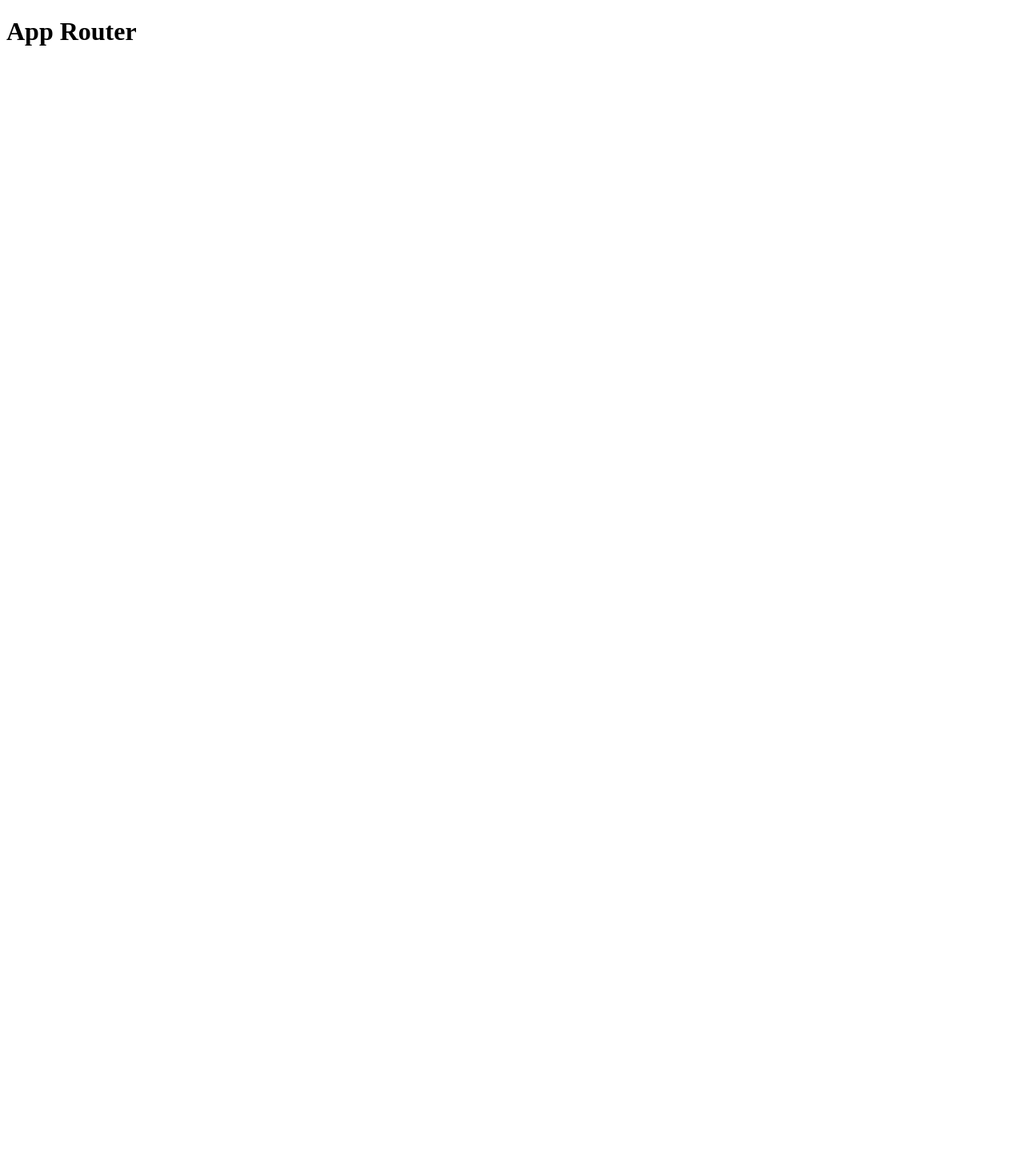
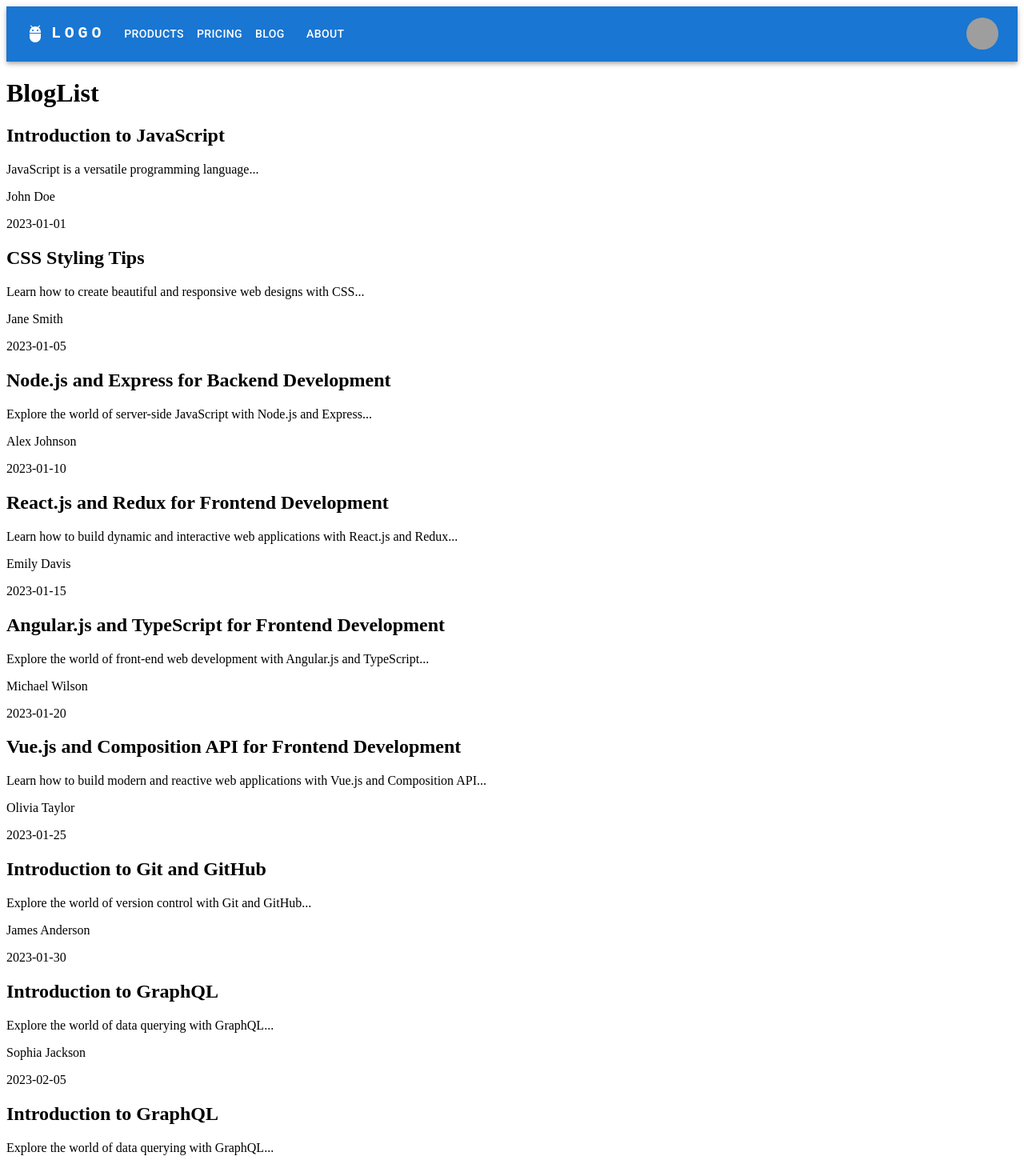
Before and after one commit to gillesashley/my-blog, a React (Vite) app: page / in a window 1280 px wide. Shown: the top 1460 px of the page at 80% size. Before the commit the page ends 800 px from the top, so only its background shows below. Built offline with nearby package versions, Linux system fonts and the light colour scheme; grey boxes are pictures that could not be loaded.

Commit message:
added error-page, index-home component, created a blogpost dummy data, routed links on navbar and rendered blog posts in bloglist component

```diff
--- a/src/components/about/about.component.tsx
+++ b/src/components/about/about.component.tsx
@@ -0,0 +1,7 @@
+export default function About() {
+  return (
+    <div>
+      <h1>About</h1>
+    </div>
+  );
+}
--- a/src/components/blog/bloglist.component.tsx
+++ b/src/components/blog/bloglist.component.tsx
@@ -0,0 +1,19 @@
+import { blogPosts } from "../../utils/posts.utils";
+
+export default function BlogList() {
+  const listOfPosts = blogPosts.map(({ id, title, content, author, date }) => (
+    <div key={id}>
+      <h2>{title}</h2>
+      <p>{content}</p>
+      <p>{author}</p>
+      <p>{date}</p>
+    </div>
+  ));
+
+  return (
+    <div>
+      <h1>BlogList</h1>
+      <p>{listOfPosts}</p>
+    </div>
+  );
+}
--- a/src/components/common/footer.component.tsx
+++ b/src/components/common/footer.component.tsx
@@ -0,0 +1,7 @@
+export default function Footer() {
+  return (
+    <>
+      <h1>Footer</h1>
+    </>
+  );
+}
--- a/src/components/common/navbar.component.tsx
+++ b/src/components/common/navbar.component.tsx
@@ -0,0 +1,168 @@
+import * as React from "react";
+import AppBar from "@mui/material/AppBar";
+import Box from "@mui/material/Box";
+import Toolbar from "@mui/material/Toolbar";
+import IconButton from "@mui/material/IconButton";
+import Typography from "@mui/material/Typography";
+import Menu from "@mui/material/Menu";
+import MenuIcon from "@mui/icons-material/Menu";
+import Container from "@mui/material/Container";
+import Avatar from "@mui/material/Avatar";
+import Button from "@mui/material/Button";
+import Tooltip from "@mui/material/Tooltip";
+import MenuItem from "@mui/material/MenuItem";
+import AdbIcon from "@mui/icons-material/Adb";
+import { Link } from "react-router-dom";
+
+const pages = ["Products", "Pricing", "Blog", "About"];
+const settings = ["Profile", "Account", "Dashboard", "Logout"];
+
+export default function Navbar() {
+  const [anchorElNav, setAnchorElNav] = React.useState<null | HTMLElement>(
+    null
+  );
+  const [anchorElUser, setAnchorElUser] = React.useState<null | HTMLElement>(
+    null
+  );
+
+  const handleOpenNavMenu = (event: React.MouseEvent<HTMLElement>) => {
+    setAnchorElNav(event.currentTarget);
+  };
+  const handleOpenUserMenu = (event: React.MouseEvent<HTMLElement>) => {
+    setAnchorElUser(event.currentTarget);
+  };
+
+  const handleCloseNavMenu = () => {
+    setAnchorElNav(null);
+  };
+
+  const handleCloseUserMenu = () => {
+    setAnchorElUser(null);
+  };
+
+  return (
+    <AppBar position="static">
+      <Container maxWidth="xl">
+        <Toolbar disableGutters>
+          <AdbIcon sx={{ display: { xs: "none", md: "flex" }, mr: 1 }} />
+          <Typography
+            variant="h6"
+            noWrap
+            component={Link}
+            to={"/"}
+            sx={{
+              mr: 2,
+              display: { xs: "none", md: "flex" },
+              fontFamily: "monospace",
+              fontWeight: 700,
+              letterSpacing: ".3rem",
+              color: "inherit",
+              textDecoration: "none",
+            }}
+          >
+            LOGO
+          </Typography>
+
+          <Box sx={{ flexGrow: 1, display: { xs: "flex", md: "none" } }}>
+            <IconButton
+              size="large"
+              aria-label="account of current user"
+              aria-controls="menu-appbar"
+              aria-haspopup="true"
+              onClick={handleOpenNavMenu}
+              color="inherit"
+            >
+              <MenuIcon />
+            </IconButton>
+            <Menu
+              id="menu-appbar"
+              anchorEl={anchorElNav}
+              anchorOrigin={{
+                vertical: "bottom",
+                horizontal: "left",
+              }}
+              keepMounted
+              transformOrigin={{
+                vertical: "top",
+                horizontal: "left",
+              }}
+              open={Boolean(anchorElNav)}
+              onClose={handleCloseNavMenu}
+              sx={{
+                display: { xs: "block", md: "none" },
+              }}
+            >
+              {pages.map((page) => (
+                <MenuItem key={page} onClick={handleCloseNavMenu}>
+                  <Typography textAlign="center">{page}</Typography>
+                </MenuItem>
+              ))}
+            </Menu>
+          </Box>
+          <AdbIcon sx={{ display: { xs: "flex", md: "none" }, mr: 1 }} />
+          <Typography
+            variant="h5"
+            noWrap
+            component={Link}
+            to={"/"}
+            sx={{
+              mr: 2,
+              display: { xs: "flex", md: "none" },
+              flexGrow: 1,
+              fontFamily: "monospace",
+              fontWeight: 700,
+              letterSpacing: ".3rem",
+              color: "inherit",
+              textDecoration: "none",
+            }}
+          >
+            LOGO
+          </Typography>
+          <Box sx={{ flexGrow: 1, display: { xs: "none", md: "flex" } }}>
+            {pages.map((page) => (
+              <Button
+                key={page}
+                component={Link}
+                to={`/${page.toLowerCase()}`}
+                onClick={handleCloseNavMenu}
+                sx={{ my: 2, color: "white", display: "block" }}
+              >
+                {page}
+              </Button>
+            ))}
+          </Box>
+
+          <Box sx={{ flexGrow: 0 }}>
+            <Tooltip title="Open settings">
+              <IconButton onClick={handleOpenUserMenu} sx={{ p: 0 }}>
+                <Avatar alt="Remy Sharp" src="/static/images/avatar/2.jpg" />
+              </IconButton>
+            </Tooltip>
+            <Menu
+              sx={{ mt: "45px" }}
+              id="menu-appbar"
+              anchorEl={anchorElUser}
+              anchorOrigin={{
+                vertical: "top",
+                horizontal: "right",
+              }}
+              keepMounted
+              transformOrigin={{
+                vertical: "top",
+                horizontal: "right",
+              }}
+              open={Boolean(anchorElUser)}
+              onClose={handleCloseUserMenu}
+            >
+              {settings.map((setting) => (
+                <MenuItem key={setting} onClick={handleCloseUserMenu}>
+                  <Typography textAlign="center">{setting}</Typography>
+                </MenuItem>
+              ))}
+            </Menu>
+          </Box>
+        </Toolbar>
+      </Container>
+    </AppBar>
+  );
+}
--- /dev/null
+++ b/src/components/error-page/error-page.component.tsx
@@ -0,0 +1,20 @@
+import { useRouteError } from "react-router-dom";
+
+export default function ErrorPage() {
+  const error = useRouteError() as { statusText?: string; message: string };
+  console.error(error);
+
+  return (
+    <div id="error-page">
+      <h1>Oops!</h1>
+      <p>Sorry, an unexpected error has occurred.</p>
+      <p>
+        <i>
+          {typeof error === "object" && error !== null
+            ? error.statusText || error.message
+            : "An unknown error occurred"}
+        </i>
+      </p>
+    </div>
+  );
+}
--- /dev/null
+++ b/src/components/home/index-home.component.tsx
@@ -0,0 +1,9 @@
+import BlogList from "../blog/bloglist.component";
+
+export default function IndexHome() {
+  return (
+    <div>
+      <BlogList />
+    </div>
+  );
+}
--- a/src/main.tsx
+++ b/src/main.tsx
@@ -8,11 +8,26 @@ import "@fontsource/roboto/400.css";
 import "@fontsource/roboto/500.css";
 import "@fontsource/roboto/700.css";
 import AppRouter from "./routes/app-router/app-router";
+import ErrorPage from "./components/error-page/error-page.component";
+import IndexHome from "./components/home/index-home.component";
+import About from "./components/about/about.component";
 
 const router = createBrowserRouter([
   {
     path: "/",
     element: <AppRouter />,
+    errorElement: <ErrorPage />,
+
+    children: [
+      {
+        index: true,
+        element: <IndexHome />,
+      },
+      {
+        path: "/about",
+        element: <About />,
+      },
+    ],
   },
 ]);
 
--- a/src/routes/app-router/app-router.tsx
+++ b/src/routes/app-router/app-router.tsx
@@ -1,7 +1,12 @@
+import Footer from "../../components/common/footer.component";
+import Navbar from "../../components/common/navbar.component";
+import { Outlet } from "react-router-dom";
 export default function AppRouter() {
   return (
     <>
-      <h1>App Router</h1>
+      <Navbar />
+      <Outlet />
+      <Footer />
     </>
   );
 }
--- /dev/null
+++ b/src/utils/posts.utils.ts
@@ -0,0 +1,72 @@
+export const blogPosts = [
+    {
+        id: 1,
+        title: "Introduction to JavaScript",
+        content: "JavaScript is a versatile programming language...",
+        author: "John Doe",
+        date: "2023-01-01",
+    },
+    {
+        id: 2,
+        title: "CSS Styling Tips",
+        content: "Learn how to create beautiful and responsive web designs with CSS...",
+        author: "Jane Smith",
+        date: "2023-01-05",
+    },
+    {
+        id: 3,
+        title: "Node.js and Express for Backend Development",
+        content: "Explore the world of server-side JavaScript with Node.js and Express...",
+        author: "Alex Johnson",
+        date: "2023-01-10",
+    },
+    {
+        id: 4,
+        title: "React.js and Redux for Frontend Development",
+        content: "Learn how to build dynamic and interactive web applications with React.js and Redux...",
+        author: "Emily Davis",
+        date: "2023-01-15",
+    },
+    {
+        id: 5,
+        title: "Angular.js and TypeScript for Frontend Development",
+        content: "Explore the world of front-end web development with Angular.js and TypeScript...",
+        author: "Michael Wilson",
+        date: "2023-01-20",
+    },
+    {
+        id: 6,
+        title: "Vue.js and Composition API for Frontend Development",
+        content: "Learn how to build modern and reactive web applications with Vue.js and Composition API...",
+        author: "Olivia Taylor",
+        date: "2023-01-25",
+    },
+    {
+        id: 7,
+        title: "Introduction to Git and GitHub",
+        content: "Explore the world of version control with Git and GitHub...",
+        author: "James Anderson",
+        date: "2023-01-30",
+    },
+    {
+        id: 8,
+        title: "Introduction to GraphQL",
+        content: "Explore the world of data querying with GraphQL...",
+        author: "Sophia Jackson",
+        date: "2023-02-05",
+    },
+    {
+        id: 9,
+        title: "Introduction to GraphQL",
+        content: "Explore the world of data querying with GraphQL...",
+        author: "Sophia Jackson",
+        date: "2023-02-05",
+    },
+    {
+        id: 10,
+        title: "Introduction to GraphQL",
+        content: "Explore the world of data querying with GraphQL...",
+        author: "Sophia Jackson",
+        date: "2023-02-05",
+    }
+]
```
Also changed, not shown: src/components/home/home.component.tsx (deleted), src/utils/api.ts (deleted), src/utils/api.utils.ts (added), 1 other file (tests, documents, lock files or other folders).
